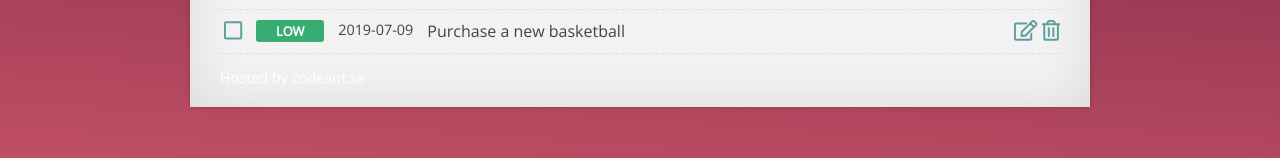
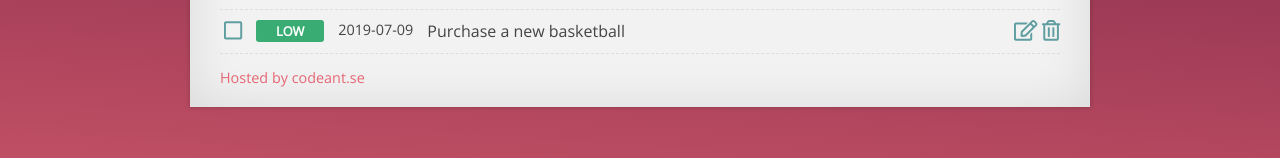
Before and after one commit to axelsvanfeldt/Agenda, a React (Create React App) app: page / in a window 1280 px wide. Shown: the part 376-534 px from the top of the page. Built offline with nearby package versions, Linux system fonts and the light colour scheme.

Commit message:
Updated general CSS

```diff
--- a/src/index.css
+++ b/src/index.css
@@ -44,7 +44,11 @@ div::-webkit-scrollbar-thumb {
 
 a:link,
 a:visited {
-    color: #fff;
+    color: var(--color-pink);
+    text-decoration: none;
+}
+a:hover {
+    color: var(--color-blue);
     text-decoration: none;
 }
 
```
